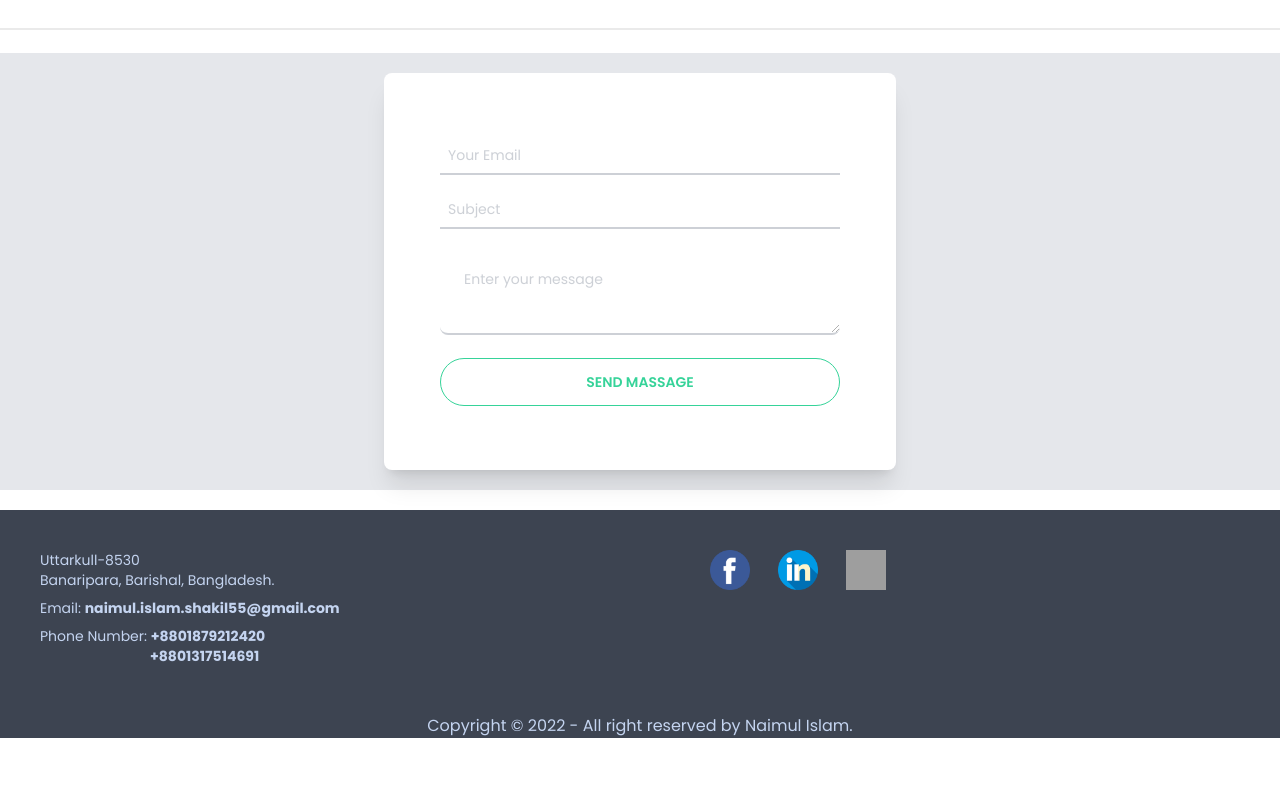
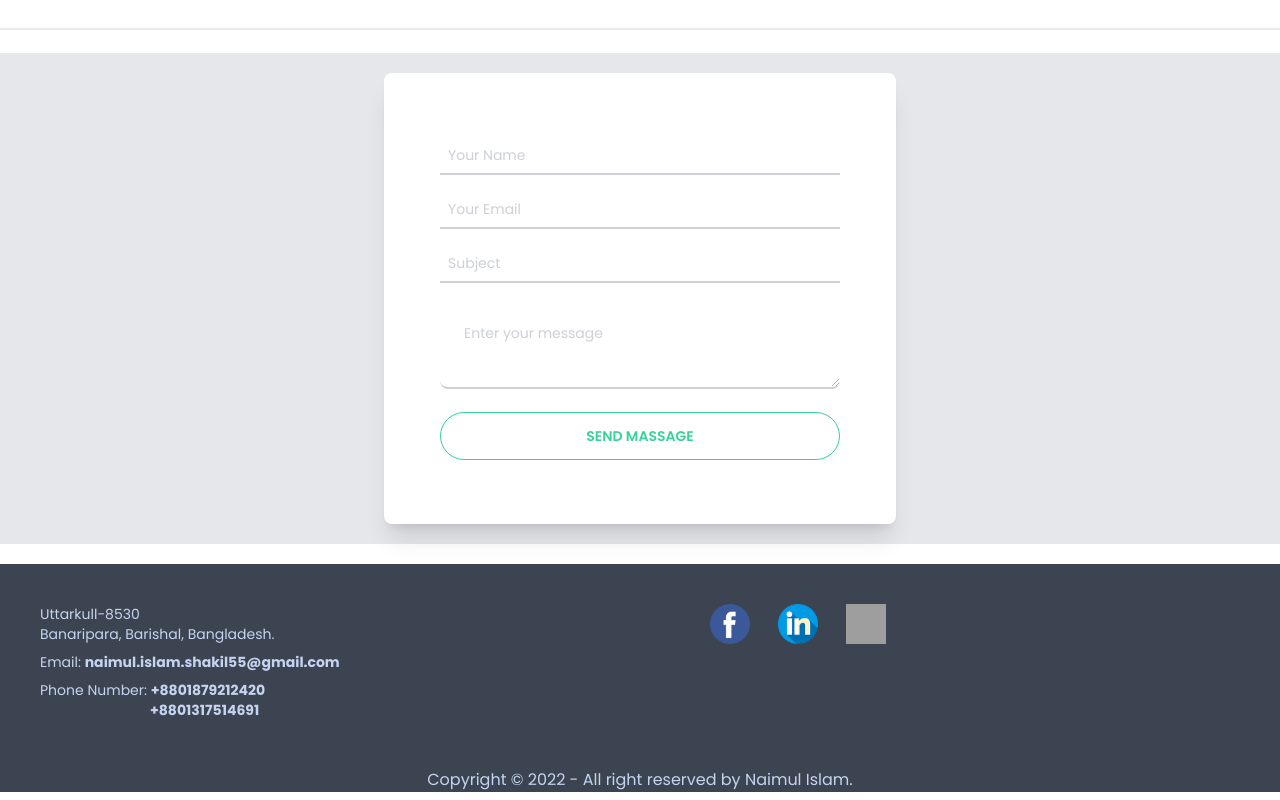
Before and after one commit to naimulislamshakil/portfolio-website, a React (Create React App) app: page / in a window 1280 px wide. Shown: the part 2813-3613 px from the top of the page. Before the commit the page ends 3559 px from the top, so only its background shows below. Built offline with nearby package versions, Linux system fonts and the light colour scheme; grey boxes are pictures that could not be loaded.

Commit message:
use emailjs send user email to admin email

```diff
--- a/package.json
+++ b/package.json
@@ -7,10 +7,13 @@
     "@testing-library/react": "^13.3.0",
     "@testing-library/user-event": "^13.5.0",
     "daisyui": "^2.15.1",
+    "dotenv": "^16.0.1",
+    "emailjs-com": "^3.2.0",
     "react": "^18.1.0",
     "react-dom": "^18.1.0",
     "react-router-dom": "^6.3.0",
     "react-scripts": "5.0.1",
+    "react-toastify": "^9.0.3",
     "swiper": "^8.2.1",
     "web-vitals": "^2.1.4"
   },
--- a/public/index.html
+++ b/public/index.html
@@ -69,5 +69,7 @@
       To begin the development, run `npm start` or `yarn start`.
       To create a production bundle, use `npm run build` or `yarn build`.
     -->
+
+    <script src="https://smtpjs.com/v3/smtp.js"></script>
   </body>
 </html>
--- a/src/App.js
+++ b/src/App.js
@@ -2,6 +2,8 @@ import { Route, Routes } from "react-router-dom";
 import "./App.css";
 import Home from "./Component/Pages/Home/Home";
 import Header from "./Component/Shered/Header/Header";
+import { ToastContainer } from "react-toastify";
+import "react-toastify/dist/ReactToastify.css";
 
 function App() {
   return (
@@ -11,6 +13,7 @@ function App() {
         <Route path="/" element={<Home></Home>}></Route>
         <Route path="/home" element={<Home></Home>}></Route>
       </Routes>
+      <ToastContainer />
     </div>
   );
 }
--- a/src/Component/Pages/Home/Contact.js
+++ b/src/Component/Pages/Home/Contact.js
@@ -1,6 +1,28 @@
-import React from "react";
+import React, { useState } from "react";
+import { send } from "emailjs-com";
+import { toast } from "react-toastify";
+const Contact = () => {
+  const [name, setName] = useState("");
+  const [email, setEmail] = useState("");
+  const [subject, setSubject] = useState("");
+  const [message, setMessage] = useState("");
+  const formSubmit = (event) => {
+    event.preventDefault();
 
-const Contact = () => {
+    send(
+      "service_dhnbpha",
+      "template_m5aap6l",
+      { name, email, subject, message },
+      "Fkc4kg1aVX_E4HE2u"
+    ).then((res) => {
+      if (res.status === 200) {
+        toast.success("Email Send Successfull.");
+      }
+    });
+
+    event.target.reset();
+  };
+
   return (
     <div className="mt-5" id="contact">
       <div class="divider"></div>
@@ -11,10 +33,19 @@ const Contact = () => {
       <div>
         <div class="flex items-center justify-center py-5 bg-gray-200">
           <div class="w-full px-6 py-16 bg-white rounded-lg shadow-xl lg:w-2/5">
-            <form class="mx-8 space-y-4">
+            <form onSubmit={formSubmit} class="mx-8 space-y-4">
               <div>
                 <input
-                  type="text"
+                  type="name"
+                  onBlur={(e) => setName(e.target.value)}
+                  class="w-full p-2 text-sm border-b-2 border-gray-400 outline-none opacity-50 focus:border-blue-400"
+                  placeholder="Your Name"
+                />
+              </div>
+              <div>
+                <input
+                  type="email"
+                  onBlur={(e) => setEmail(e.target.value)}
                   class="w-full p-2 text-sm border-b-2 border-gray-400 outline-none opacity-50 focus:border-blue-400"
                   placeholder="Your Email"
                 />
@@ -22,6 +53,7 @@ const Contact = () => {
               <div>
                 <input
                   type="text"
+                  onBlur={(e) => setSubject(e.target.value)}
                   class="w-full p-2 text-sm border-b-2 border-gray-400 outline-none opacity-50 focus:border-blue-400"
                   placeholder="Subject"
                 />
@@ -29,14 +61,17 @@ const Contact = () => {
               <div>
                 <textarea
                   name="message"
+                  onBlur={(e) => setMessage(e.target.value)}
                   class="w-full p-6 text-sm border-b-2 border-gray-400 rounded-lg outline-none opacity-50 focus:border-blue-400"
                   placeholder="Enter your message"
                 ></textarea>
               </div>
 
-              <button class="block w-full px-2 py-4 mt-2 btn btn-outline btn-success rounded-full">
-                Send Massage
-              </button>
+              <input
+                type="submit"
+                value="Send Massage"
+                class="block w-full px-2 py-4 mt-2 btn btn-outline btn-success rounded-full"
+              ></input>
             </form>
           </div>
         </div>
```
Also changed, not shown: 2 other files (tests, documents, lock files or other folders).
